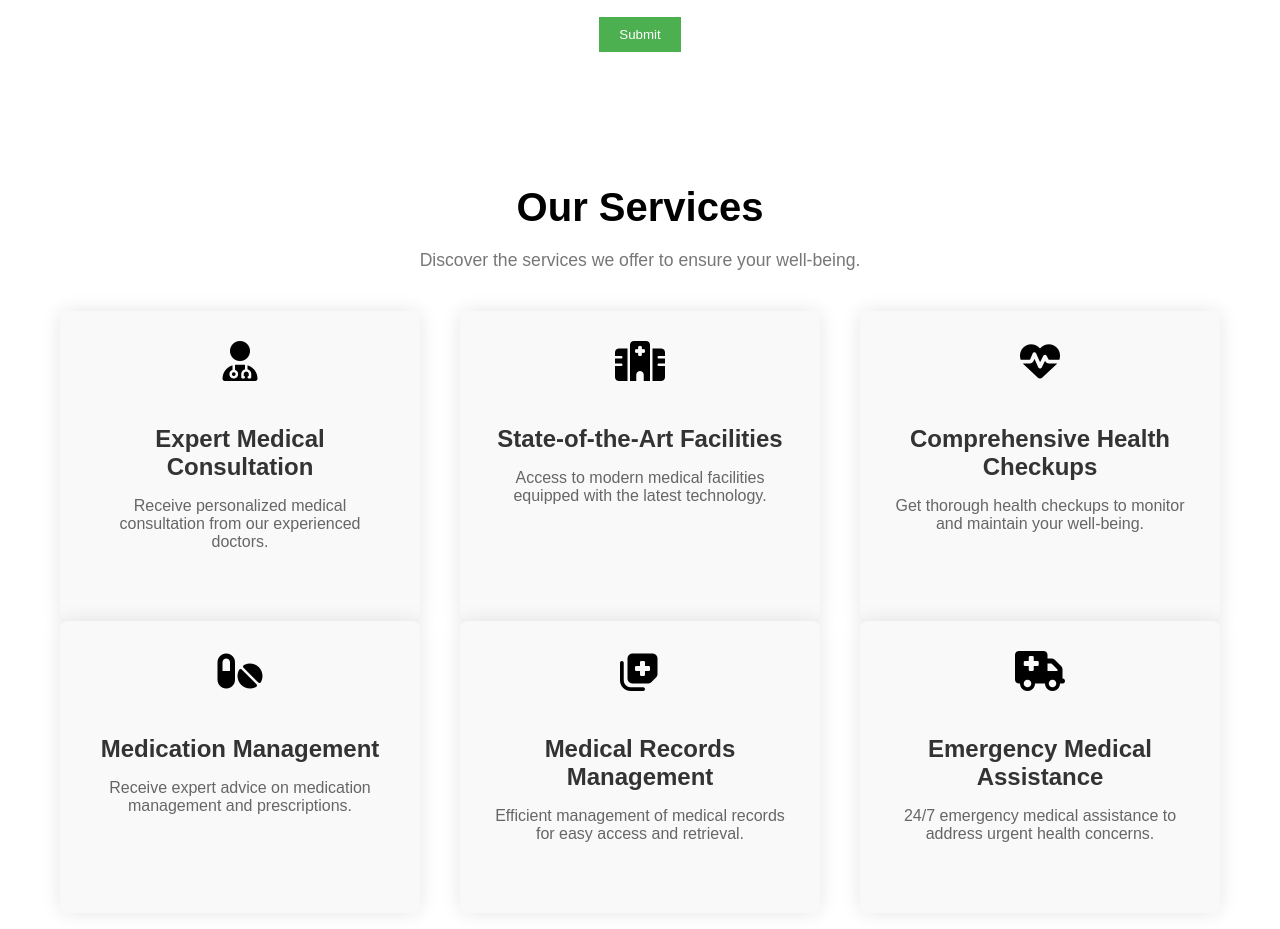
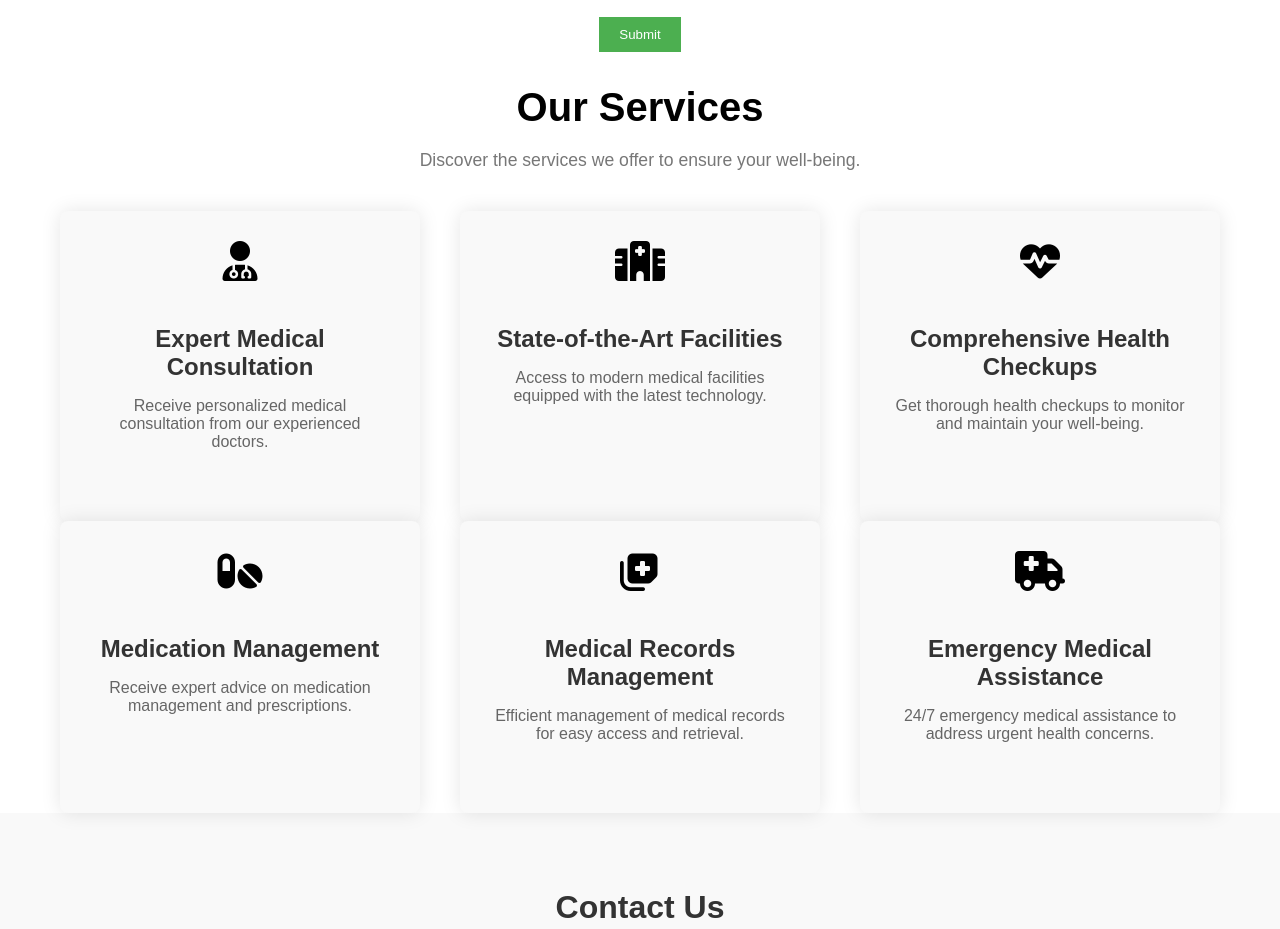
Before and after one commit to Shubhankar45/HealthCare, a plain HTML site: page index.html in a window 1280 px wide. Shown: the part 2356-3285 px from the top of the page. Drawn offline with Linux system fonts and the light colour scheme.

Commit message:
Modified Style.css

```diff
--- a/style.css
+++ b/style.css
@@ -250,7 +250,7 @@ body {
 /* Styling for the Our Services section */
 .our-services {
     text-align: center;
-    padding: 80px 0;
+    /* padding: 80px 0; */
 }
 
 .our-services h2 {
```
